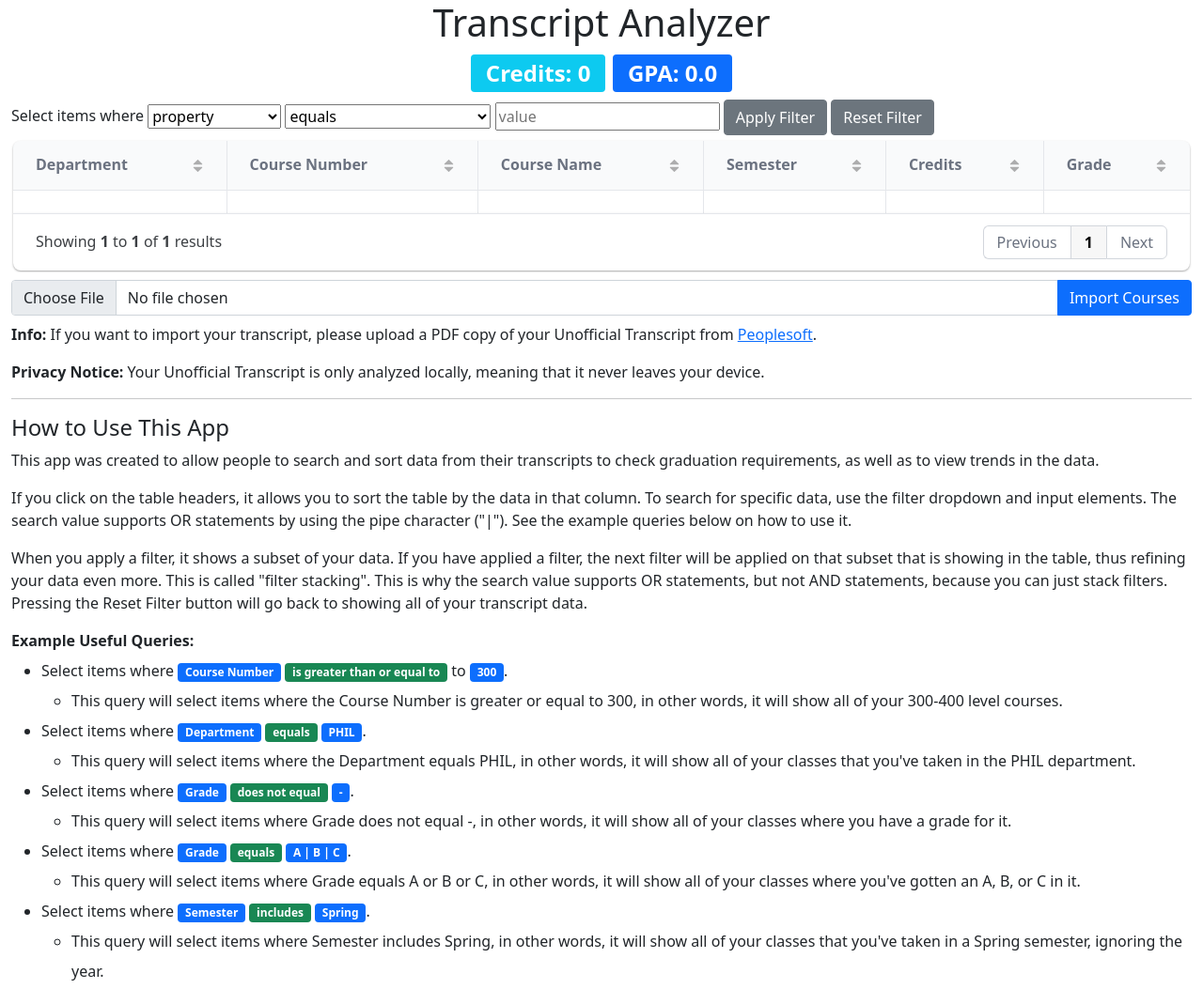
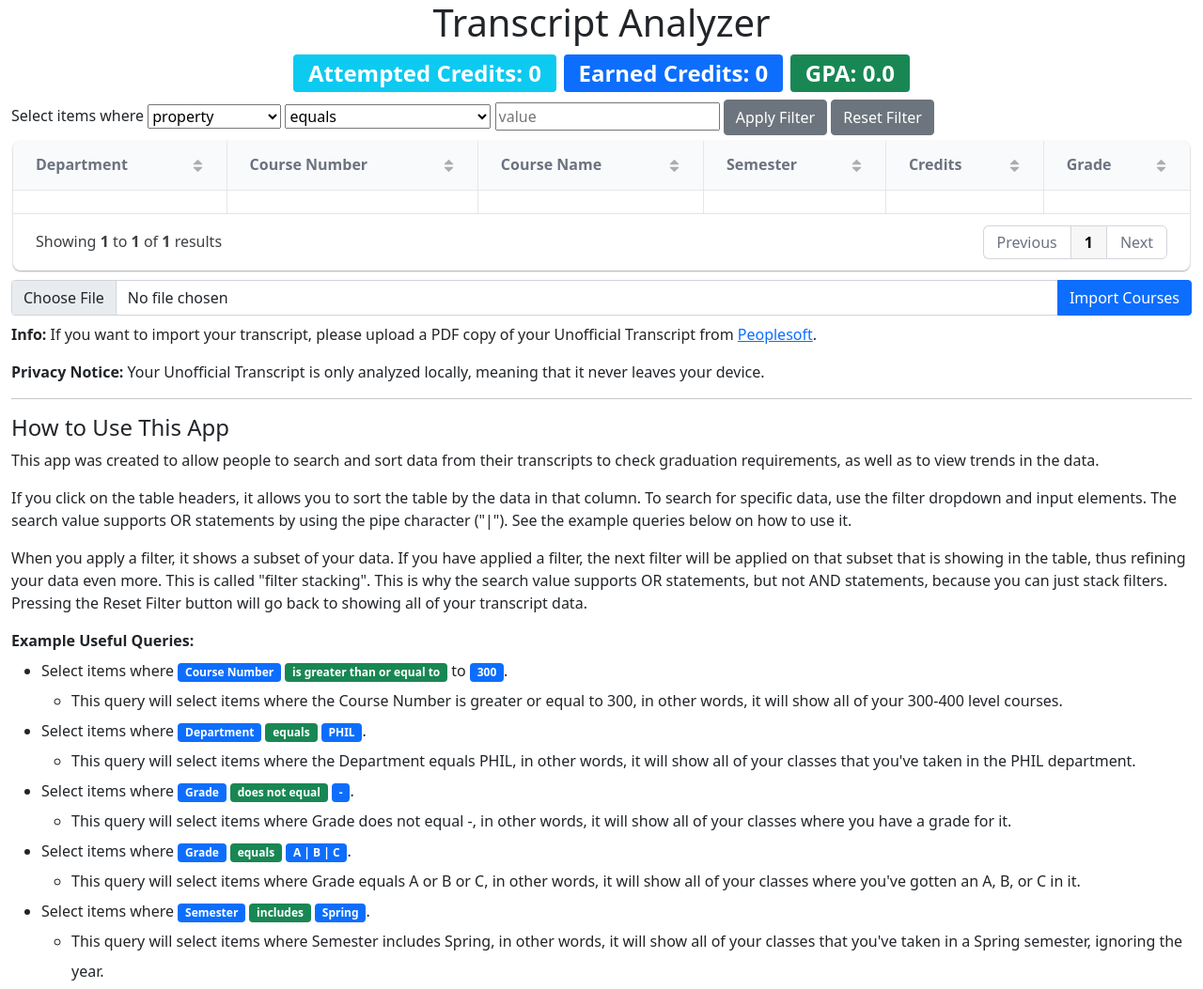
Before and after one commit to umbc-sga/transcript-analyzer, a plain HTML site: page index.html in a window 1280 px wide. Shown: the whole page at 94% size. Drawn offline with nearby package versions, Linux system fonts and the light colour scheme.

Commit message:
separate attempted and earned credit readouts

```diff
--- a/index.html
+++ b/index.html
@@ -14,11 +14,16 @@
             <div class="sticky-top">
                 <h2 class="text-center">
                     <span class="badge bg-info">
-                        Credits:
-                        <span id="numCredits">0</span>
+                        Attempted Credits:
+                        <span id="numAttemptedCredits">0</span>
                     </span>
 
                     <span class="badge bg-primary">
+                        Earned Credits:
+                        <span id="numEarnedCredits">0</span>
+                    </span>
+
+                    <span class="badge bg-success">
                         GPA:
                         <span id="gpa">0.0</span>
                     </span>
--- a/js/app.js
+++ b/js/app.js
@@ -77,8 +77,9 @@ const grid = new gridjs.Grid({
 const courses = [];
 
 // references to readout elements
-const cumulativeGpaReadoutEl = document.getElementById("gpa");
-const numCreditsReadoutEl = document.getElementById("numCredits");
+const cumulativeGpaReadout = document.getElementById("gpa");
+const numAttemptedCreditsReadout = document.getElementById("numAttemptedCredits");
+const numEarnedCreditsReadout = document.getElementById("numEarnedCredits");
 
 // references to the filter elements
 const attributeSelect = document.getElementById("attributeSelect");
@@ -243,14 +244,18 @@ function populateSelects() {
  */
 function updateNumberReadouts() {
     // calculate GPA and update
-    cumulativeGpaReadoutEl.innerText = calculateGPA(grid.config.data);
+    cumulativeGpaReadout.innerText = calculateGPA(grid.config.data);
 
     // get number of credits and update num credits readout
-    numCreditsReadoutEl.textContent = grid.config.data
+    numAttemptedCreditsReadout.textContent = grid.config.data
+        .reduce((a, b) => a + b.credits, 0);
+
+    // get number of credits and update num credits readout
+    numEarnedCreditsReadout.textContent = grid.config.data
         // do not count courses that were retaken w/ a higher grade
         .filter(x => x.retakeOverride != true)
         // do not count F's, incompletes, or withdrawn courses
-        .filter(x => !["F", "W", "I"].includes(x.grade))
+        .filter(x => !["F", "W", "I", "-"].includes(x.grade))
         // get number of credits
         .reduce((a, b) => a + b.credits, 0);
 }
```
